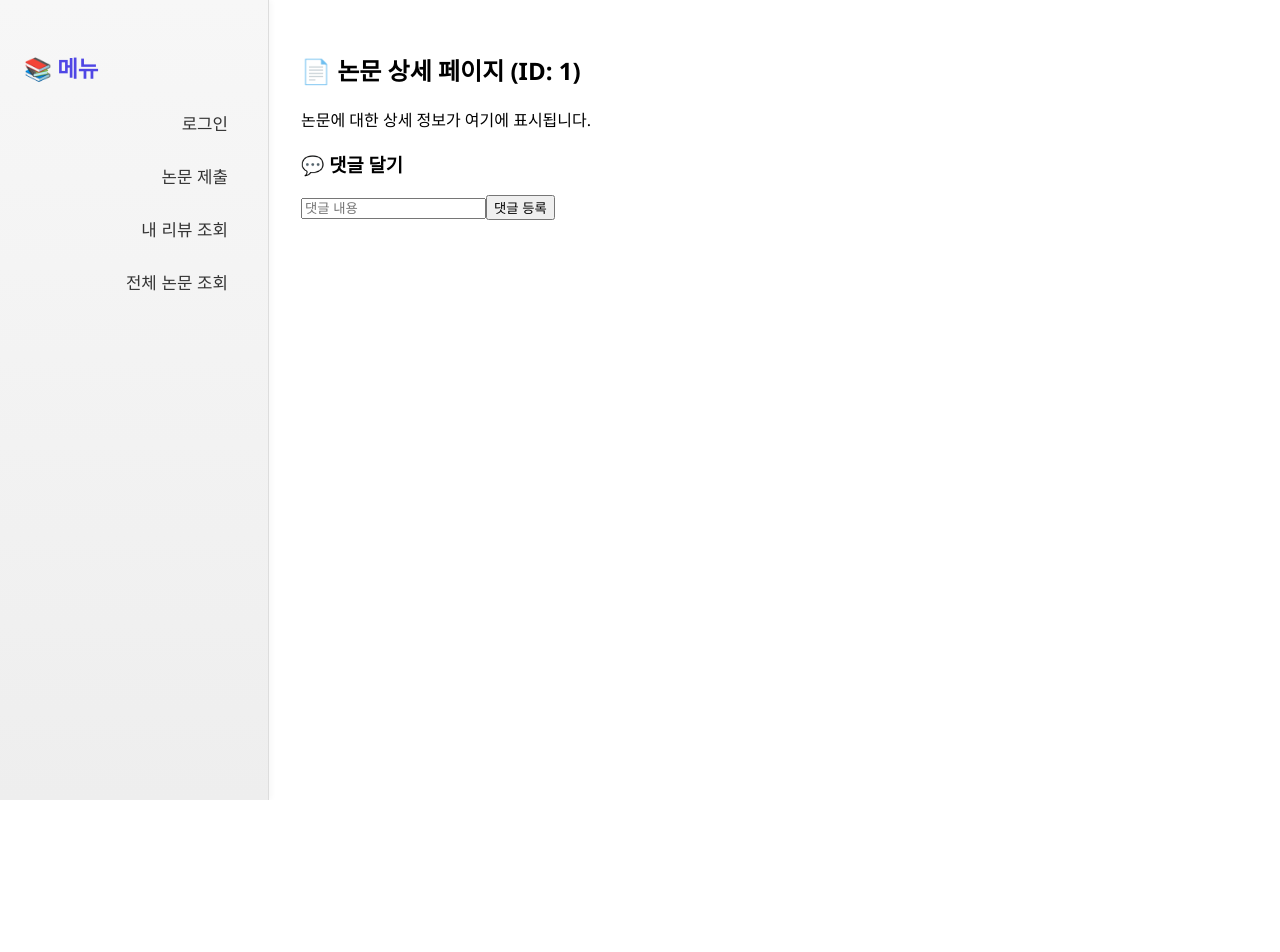
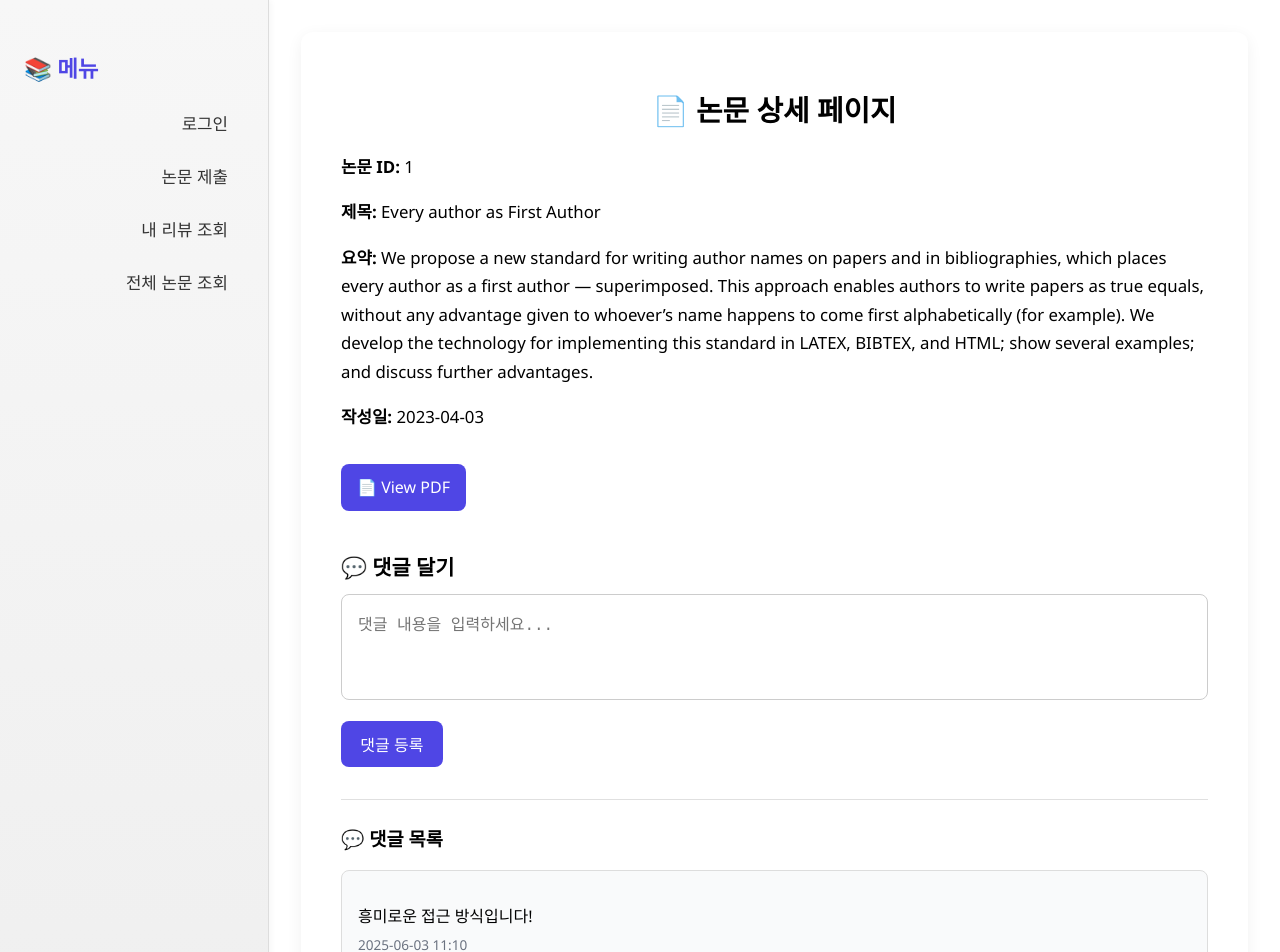
Before and after one commit to meongju0o0/block-chain-front, a React (Create React App) app: page /paper/1 in a window 1280 px wide. Shown: the top 952 px of the page. Before the commit the page ends 800 px from the top, so only its background shows below. Built offline with nearby package versions, Linux system fonts and the light colour scheme.

Commit message:
PaperDetail css arguments defined

```diff
--- a/src/pages/PaperDetail.js
+++ b/src/pages/PaperDetail.js
@@ -2,6 +2,12 @@ import React from 'react';
 import { useParams } from 'react-router-dom';
 import Sidebar from '../components/Sidebar';
 import '../styles/Layout.css';
+import '../styles/PaperDetail.css';
+
+const dummyComments = [
+  { id: 1, content: '흥미로운 접근 방식입니다!', timestamp: '2025-06-03 11:10' },
+  { id: 2, content: '다음 연구가 기대되네요.', timestamp: '2025-06-03 14:45' },
+];
 
 function PaperDetail() {
   const { id } = useParams();
@@ -10,13 +16,34 @@ function PaperDetail() {
     <div className="layout">
       <Sidebar />
       <main className="container">
-        <section>
-          <h2>📄 논문 상세 페이지 (ID: {id})</h2>
-          <p>논문에 대한 상세 정보가 여기에 표시됩니다.</p>
+        <section className="paper-detail-section">
+          <h2>📄 논문 상세 페이지</h2>
+          <div className="paper-meta">
+            <p><strong>논문 ID:</strong> {id}</p>
+            <p><strong>제목:</strong> Every author as First Author</p>
+            <p><strong>요약:</strong> We propose a new standard for writing author names on papers and in bibliographies, which places every author as a first author — superimposed. This approach enables authors to write papers as true equals, without any advantage given to whoever’s name happens to come first alphabetically (for example). We develop the technology for implementing this standard in LATEX, BIBTEX, and HTML; show several examples; and discuss further advantages.</p>
+            <p><strong>작성일:</strong> 2023-04-03</p>
+            <a href="/2304.01393v1.pdf" target="_blank" rel="noopener noreferrer" className="view-pdf-button">
+              📄 View PDF
+            </a>
+          </div>
 
-          <h3>💬 댓글 달기</h3>
-          <input type="text" placeholder="댓글 내용" />
-          <button>댓글 등록</button>
+          <div className="comment-box">
+            <h3>💬 댓글 달기</h3>
+            <textarea placeholder="댓글 내용을 입력하세요..." rows="4"></textarea>
+            <button>댓글 등록</button>
+          </div>
+
+          <hr className="comment-divider" />
+          <h3>💬 댓글 목록</h3>
+          <div className="comment-list">
+            {dummyComments.map(comment => (
+              <div className="comment" key={comment.id}>
+                <p>{comment.content}</p>
+                <span>{comment.timestamp}</span>
+              </div>
+            ))}
+          </div>
         </section>
       </main>
     </div>
--- /dev/null
+++ b/src/styles/PaperDetail.css
@@ -0,0 +1,99 @@
+.paper-detail-section {
+  background-color: #ffffff;
+  border-radius: 12px;
+  padding: 2rem 2.5rem;
+  box-shadow: 0 4px 16px rgba(0, 0, 0, 0.06);
+}
+
+.paper-detail-section h2 {
+  font-size: 1.8rem;
+  margin-bottom: 1.5rem;
+  text-align: center;
+}
+
+.paper-meta {
+  margin-bottom: 2rem;
+  line-height: 1.7;
+  font-size: 1.05rem;
+}
+
+.view-pdf-button {
+  display: inline-block;
+  margin-top: 1rem;
+  padding: 0.6rem 1rem;
+  background-color: #4f46e5;
+  color: white;
+  font-size: 1rem;
+  border-radius: 8px;
+  text-decoration: none;
+  transition: background-color 0.2s ease;
+}
+
+.view-pdf-button:hover {
+  background-color: #4338ca;
+}
+
+.comment-box {
+  margin-top: 2.5rem;
+  max-width: 100%;
+  box-sizing: border-box; /* 👈 이거 추가 */
+}
+
+.comment-box h3 {
+  font-size: 1.3rem;
+  margin-bottom: 0.8rem;
+}
+
+.comment-box textarea {
+  width: 100%;
+  padding: 1rem;
+  font-size: 1rem;
+  border-radius: 8px;
+  border: 1px solid #ccc;
+  resize: none;
+  margin-bottom: 1rem;
+  box-sizing: border-box; /* 👈 이거 추가 */
+}
+
+.comment-box button {
+  padding: 0.7rem 1.2rem;
+  background-color: #4f46e5;
+  color: white;
+  border: none;
+  border-radius: 8px;
+  font-size: 1rem;
+  cursor: pointer;
+  box-sizing: border-box; /* 👈 이것도 같이 */
+}
+
+.comment-box button:hover {
+  background-color: #4338ca;
+}
+
+.comment-divider {
+  margin-top: 2rem;
+  margin-bottom: 1.5rem;
+  border: none;
+  border-top: 1px solid #e0e0e0;
+}
+
+.comment-list {
+  margin-top: 2rem;
+}
+
+.comment {
+  background-color: #f9fafb;
+  border: 1px solid #ddd;
+  padding: 1rem;
+  border-radius: 8px;
+  margin-bottom: 1rem;
+}
+
+.comment p {
+  margin-bottom: 0.4rem;
+}
+
+.comment span {
+  font-size: 0.85rem;
+  color: #6b7280;
+}
```
Also changed, not shown: 1 other file (tests, documents, lock files or other folders).
